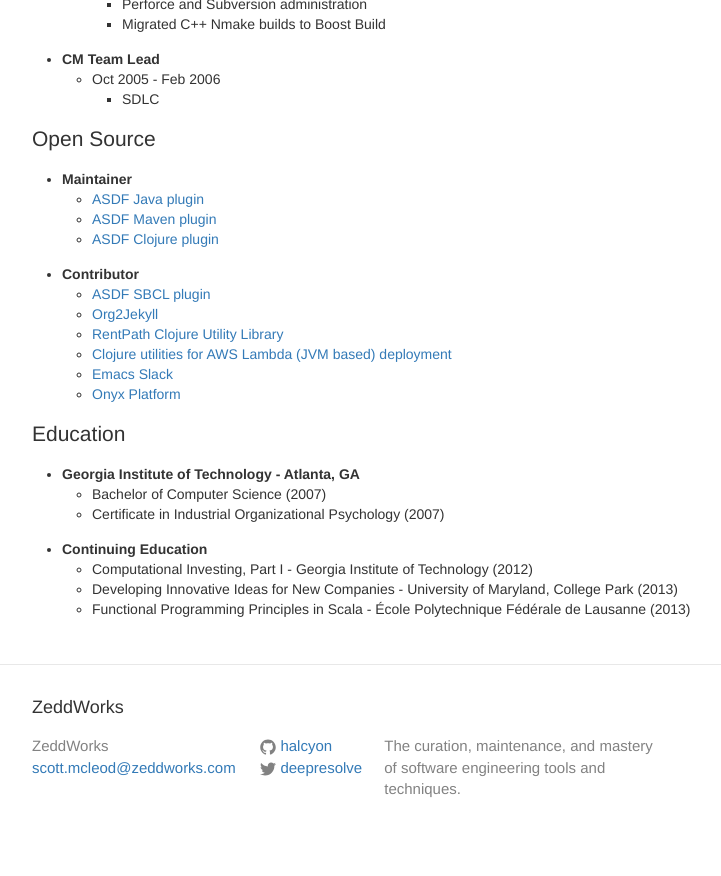
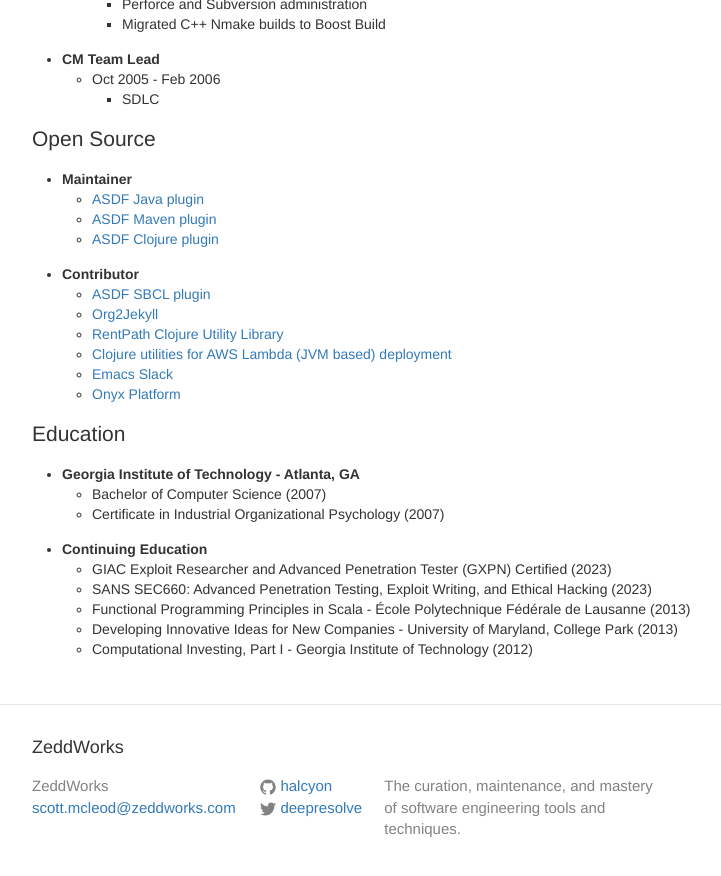
Before and after one commit to halcyon/www.zeddworks.com, a Jekyll site: the page built from resume.html, in a window 1280 px wide and 900 px high, scrolled down 2122 px. Shown: the top 876 px of the window, without its empty margins (268-989 px from the left). Built offline with Jekyll 4.4.1, drawn with Linux system fonts in a browser that asks for light colours.

Commit message:
Add SANS

```diff
--- a/resume.html
+++ b/resume.html
@@ -317,12 +317,14 @@ system</li>
 <li><a id="org951f32f"></a><b>Continuing Education</b><br />
 <div class="outline-text-4" id="text-org951f32f">
 <ul class="org-ul">
+<li>GIAC Exploit Researcher and Advanced Penetration Tester (GXPN) Certified (2023)</li>
+<li>SANS SEC660: Advanced Penetration Testing, Exploit Writing, and Ethical Hacking (2023)</li>
+<li>Functional Programming Principles in Scala - École Polytechnique
+Fédérale de Lausanne (2013)</li>
+<li>Developing Innovative Ideas for New Companies - University of
+Maryland, College Park (2013)</li>
 <li>Computational Investing, Part I - Georgia Institute of
 Technology (2012)</li>
-<li>Developing Innovative Ideas for New Companies - University of
-Maryland, College Park (2013)</li>
-<li>Functional Programming Principles in Scala - École Polytechnique
-Fédérale de Lausanne (2013)</li>
 </ul>
 </div>
 </li>
```
